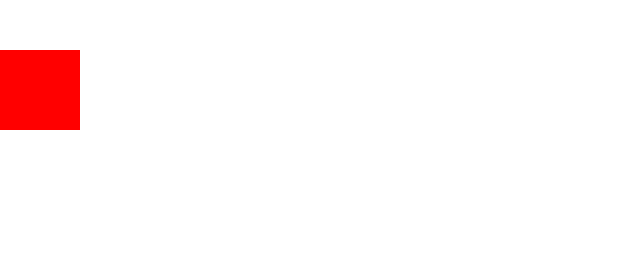
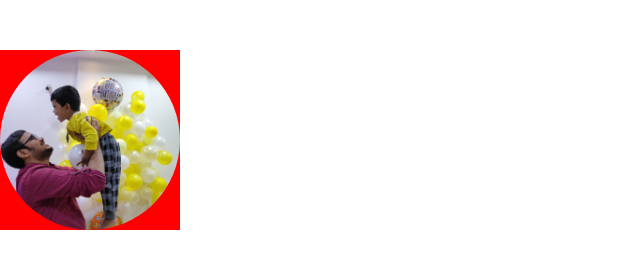
Before and after one commit to ajithk404/WebDev-MERN, a plain HTML site: page CSS/Animations/index.html in a window 1280 px wide. Shown: the whole page, without its empty margins (0-640 px from the left). Drawn offline with Linux system fonts and the light colour scheme.

Commit message:
added image

```diff
--- a/CSS/Animations/index.html
+++ b/CSS/Animations/index.html
@@ -8,7 +8,7 @@
 </head>
 <body>
     <div class="rotating-box">
-
+        <img src="bannu.jpeg" class="img" alt="">
     </div>
 </body>
 </html>
--- a/CSS/Animations/style.css
+++ b/CSS/Animations/style.css
@@ -5,21 +5,30 @@ body{
 
 .rotating-box{
     margin-top: 50px;
-    width: 80px;
-    height: 80px;
+    width: 180px;
+    height: 180px;
     animation-name: move-box;
     animation-duration: 5s;
     animation-iteration-count: infinite;
     background-color: red;
     animation-timing-function: linear;
     animation-direction: alternate-reverse;
+    position: relative;
 }
 @keyframes move-box{
     from{}
     to{
-        margin-left: calc(100% - 80px);
+        margin-left: calc(100% - 180px);
         border-radius: 50%;
         transform: rotate(360deg);
         background-color: blueviolet;
     }
 }
+
+.img{
+    width: 180px;
+    height: 180px;
+    object-fit: cover;
+    position: absolute;
+    border-radius: 50%;
+}
```
Also changed, not shown: CSS/Animations/bannu.jpeg (added).
